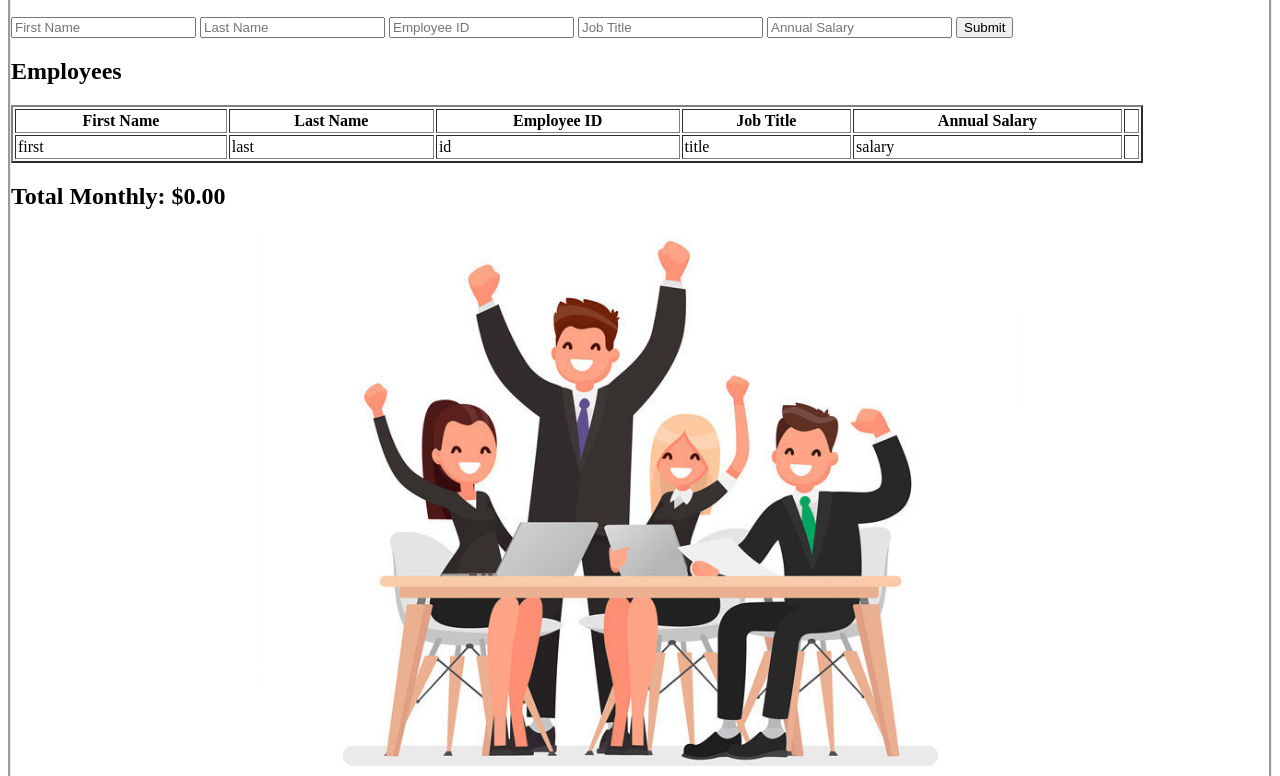
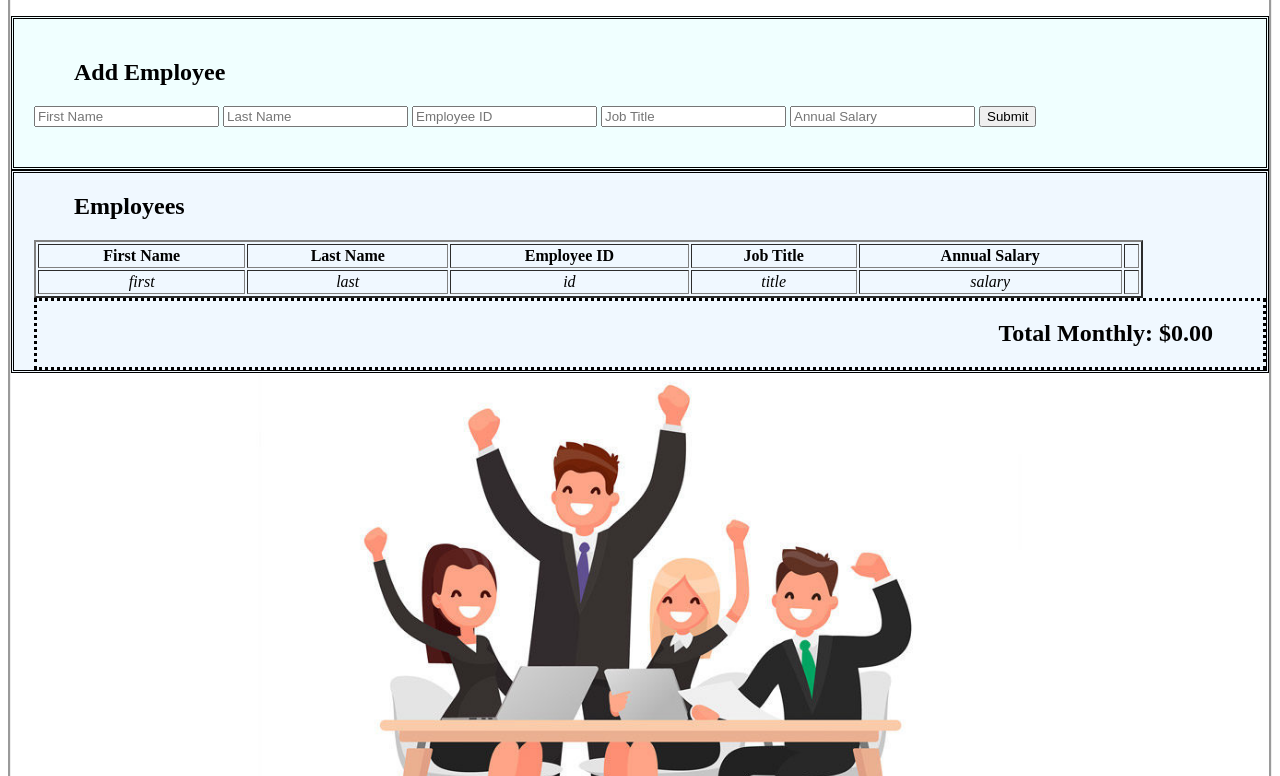
Before and after one commit to naniwin/jquery-salary-calculator, a plain HTML site: page assignment/index.html in a window 1280 px wide. Shown: the part 121-897 px from the top of the page. Drawn offline with Linux system fonts and the light colour scheme.

Commit message:
updated css, hmtl class/id, modify red background design

```diff
--- a/assignment/index.html
+++ b/assignment/index.html
@@ -12,7 +12,7 @@
   <body>
     <h1>Salary Calculator</h1>
     <div id="inputIn">
-      <h2>Add Employee</h2>
+      <h2 class="employeeHeader">Add Employee</h2>
       <input type="text" placeholder="First Name" id="firstNameIn" />
       <input type="text" placeholder="Last Name" id="lastNameIn" />
       <input type="number" placeholder="Employee ID" id="idNumberIn" />
@@ -21,7 +21,7 @@
       <button id="addEmployeeButton">Submit</button>
     </div>
     <div id="output">
-      <h2>Employees</h2>
+      <h2 class="employeeHeader">Employees</h2>
       <table
         id="employees"
         border="2"
@@ -41,19 +41,20 @@
         </thread>
         <tbody class="employeesOut">
           <tr>
-            <td>first</td>
-            <td>last</td>
-            <td>id</td>
-            <td>title</td>
-            <td>salary</td>
+            <td style="text-align: center"><i>first</i></td>
+            <td style="text-align: center"><i>last</i></td>
+            <td style="text-align: center"><i>id</i></td>
+            <td style="text-align: center"><i>title</i></td>
+            <td style="text-align: center"><i>salary</i></td>
             <td></td>
           </tr>
         </tbody>
       </table>
-
-      <h2 id="monthlyTotal">
-        <span id="monthlyValueOut">Total Monthly: $0.00</span>
-      </h2>
+      <div class="totalMonthlyOutput">
+        <h2 id="monthlyTotal">
+          <span id="monthlyValueOut">Total Monthly: $0.00</span>
+        </h2>
+      </div>
     </div>
     <div id="imgage">
       <img src="styles/Employees.jpeg" alt="employees" />
--- a/assignment/scripts/client.js
+++ b/assignment/scripts/client.js
@@ -52,9 +52,14 @@ function displayEmployee() {
   el.empty();
   el.append('Total Monthly: $' + annualSalary.toFixed(2));
   if (annualSalary.toFixed(2) > 20000) {
-    $('#monthlyValueOut').css('background-color', 'red');
+    $('#monthlyValueOut').css({
+      'background-color': 'red',
+      'border-style': 'solid',
+      color: 'white',
+      'font-family': 'Lucida Console',
+    });
   } else {
-    $('#monthlyValueOut').css('background-color', 'white');
+    $('#monthlyValueOut').css('background-color', 'aliceblue');
   }
 } // end displayEmployee
 
--- a/assignment/styles/style.css
+++ b/assignment/styles/style.css
@@ -18,7 +18,30 @@ h1 {
   background-color: purple;
   color: white;
   text-align: center;
+  border-style: double;
+  padding: 20px;
 }
 body {
   border-style: groove;
 }
+#inputIn {
+  border-style: double;
+  padding: 20px;
+  padding-bottom: 40px;
+  background-color: azure;
+}
+#output {
+  border-style: double;
+  background-color: aliceblue;
+  padding-left: 20px;
+}
+.employeeHeader {
+  text-indent: 40px;
+}
+#monthlyTotal {
+  text-align: right;
+  padding-right: 50px;
+}
+.totalMonthlyOutput {
+  border-style: dotted;
+}
```
